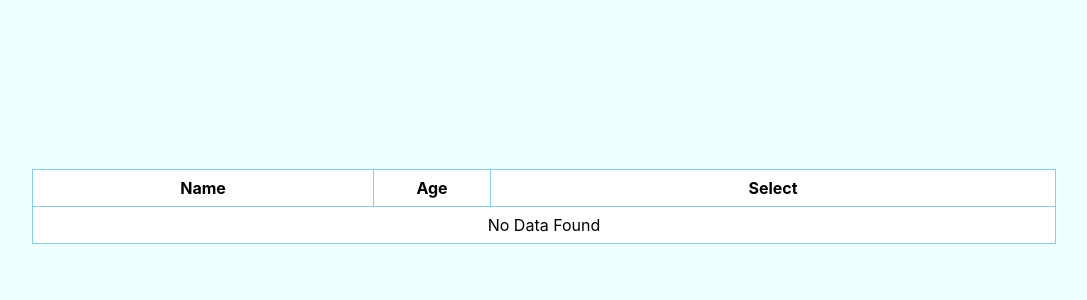
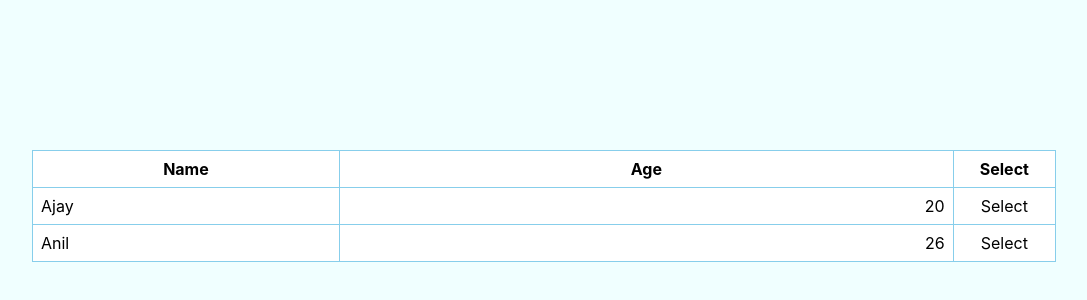
Before and after one commit to dreamer01/react-datatable, a React (Create React App) app: page / in a window 1280 px wide. Shown: the part 194-494 px from the top of the page, without its empty margins (96-1183 px from the left). Built offline with nearby package versions, Linux system fonts and the light colour scheme.

Commit message:
Rendering row data and adding rowClick event

```diff
--- a/src/components/DataTable/index.js
+++ b/src/components/DataTable/index.js
@@ -7,20 +7,29 @@ function DataTable({ columns, rows, onRowClick, onSelectionChange }) {
   const renderColumns = (col) => (
     <th
       key={col.id}
-      style={{ width: col.width || `${100 / (columns.length + 1)}%` }}
+      style={{ width: col.width || `${90 / (columns.length + 1)}%` }}
     >
       {col.label}
     </th>
   );
 
-  const renderRows = (row) => {};
+  const renderRows = (row, i) => (
+    <tr className="data-row" onClick={() => onRowClick(row, i)} key={row.id}>
+      {columns.map((col) => (
+        <td className={col.numeric ? "numeric-col" : ""} key={col.id}>
+          {row[col.id]}
+        </td>
+      ))}
+      <td className="center">Select</td>
+    </tr>
+  );
 
   return (
     <table>
       <tbody>
         <tr>
           {columns.length > 0 && columns.map(renderColumns)}
-          <th>Select</th>
+          <th className="select-col">Select</th>
         </tr>
         {rows.length > 0 ? (
           rows.map(renderRows)
--- a/src/components/DataTable/table.css
+++ b/src/components/DataTable/table.css
@@ -11,8 +11,21 @@ th {
   padding: 8px;
 }
 
+.data-row:hover {
+  box-shadow: 0px 0px 5px skyblue;
+  cursor: pointer;
+}
+
+.select-col {
+  width: 10%;
+}
+
 .numeric-col {
   text-align: right;
+}
+
+.center {
+  text-align: center;
 }
 
 .not-found {
--- a/src/screens/App/App.js
+++ b/src/screens/App/App.js
@@ -18,9 +18,30 @@ function App() {
     },
   ];
 
+  const data = [
+    {
+      id: 1,
+      name: "Ajay",
+      age: 20,
+    },
+    {
+      id: 2,
+      name: "Anil",
+      age: "26",
+    },
+  ];
+
+  const handleRowClick = (...args) => {
+    console.log(...args);
+  };
+
   return (
     <div className="wrapper">
-      <DataTable columns={columnsConfig} />
+      <DataTable
+        columns={columnsConfig}
+        rows={data}
+        onRowClick={handleRowClick}
+      />
     </div>
   );
 }
```
